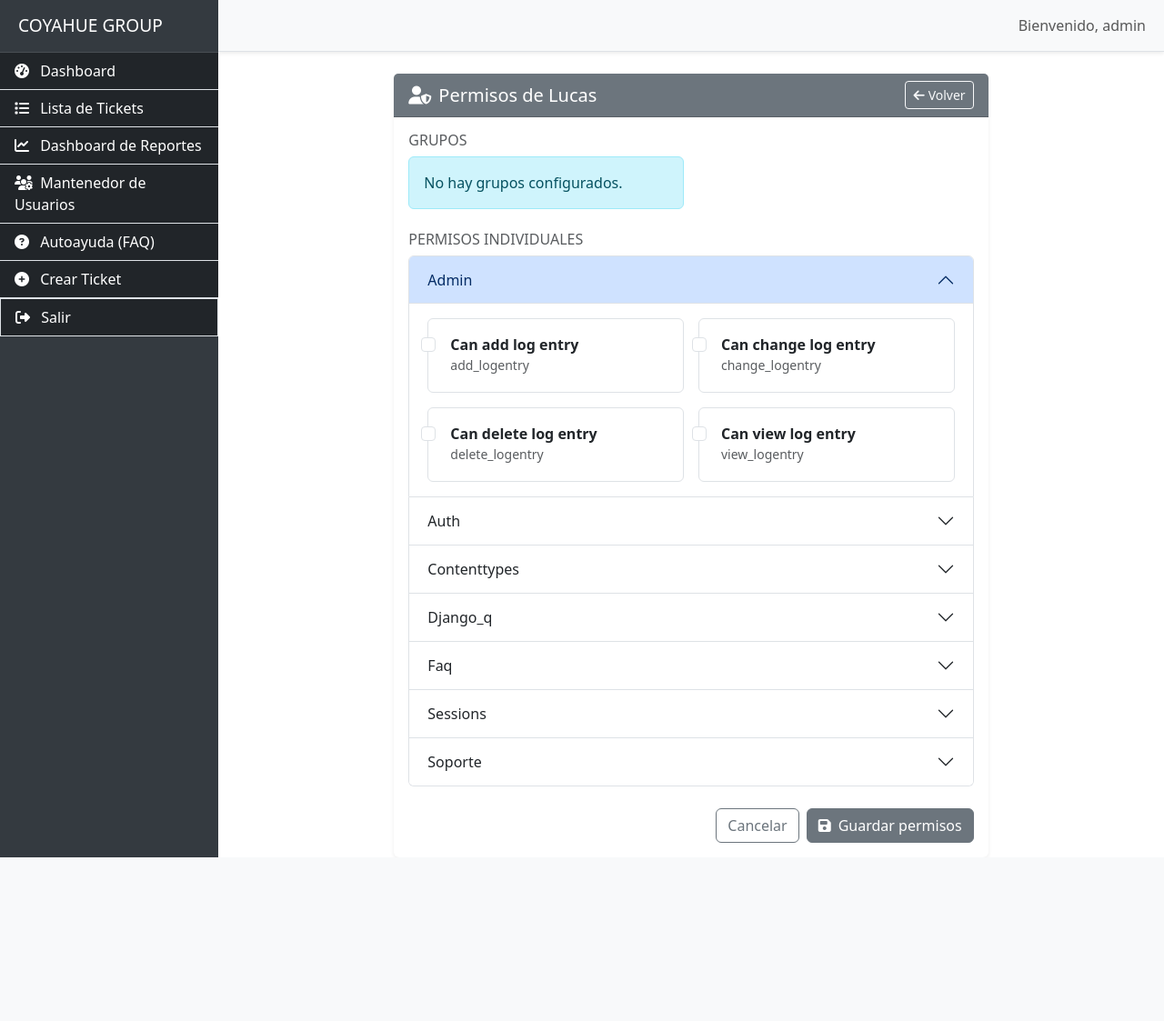
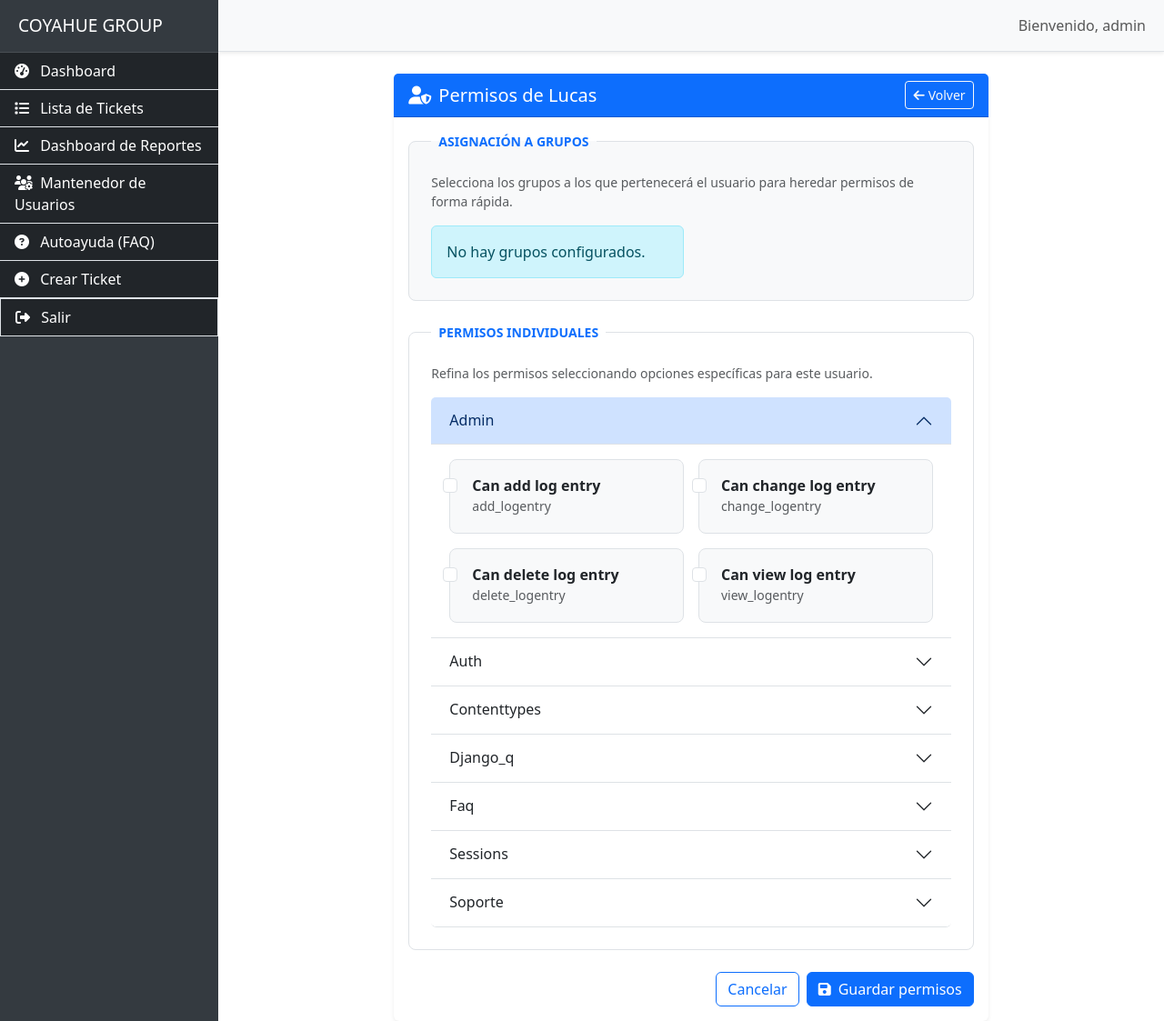
Before and after one commit to medinabenjamin/tickets-v1.0, a Django app: page /mantenedor/usuarios/2/permisos/ in a window 1280 px wide. Shown: the whole page at 91% size. Before the commit the page ends 943 px from the top, so only its background shows below. Run offline with Django 5.2, Linux system fonts and the light colour scheme; a user stored in the database is signed in; data comes from the database, SQL or seed files in the repository; some libraries are stand-ins or nearby versions.

Commit message:
Ajusta estilos y organiza la gestión de permisos

```diff
--- a/soporte/templates/soporte/gestionar_permisos_usuario.html
+++ b/soporte/templates/soporte/gestionar_permisos_usuario.html
@@ -8,23 +8,26 @@
     <div class="row justify-content-center">
         <div class="col-lg-10 col-xl-8">
             <div class="card shadow-sm border-0">
-                <div class="card-header bg-secondary text-white d-flex justify-content-between align-items-center">
+                <div class="card-header bg-primary text-white d-flex justify-content-between align-items-center">
                     <h5 class="mb-0"><i class="fas fa-user-shield me-2"></i>Permisos de {{ usuario.username }}</h5>
                     <a href="{% url 'mantenedor_usuarios' %}" class="btn btn-sm btn-outline-light">
                         <i class="fas fa-arrow-left me-1"></i>Volver
                     </a>
                 </div>
                 <div class="card-body">
-                    <form method="post">
+                    <form method="post" class="d-flex flex-column gap-4">
                         {% csrf_token %}
 
-                        <h6 class="text-uppercase text-muted">Grupos</h6>
-                        <div class="row row-cols-1 row-cols-md-2 g-3 mb-4">
+                        <fieldset class="border rounded-3 p-3 p-md-4 mb-0 bg-light">
+                            <legend class="float-none w-auto px-2 text-primary fw-semibold text-uppercase small mb-0">Asignación a grupos</legend>
+                            <p class="text-muted small mb-3">Selecciona los grupos a los que pertenecerá el usuario para heredar permisos de forma rápida.</p>
+
+                            <div class="row row-cols-1 row-cols-md-2 g-3">
                                 {% for checkbox in form.groups %}
                                     <div class="col">
-                                    <label class="form-check border rounded p-3 h-100 d-flex align-items-center gap-2">
+                                        <label class="form-check border rounded-3 p-3 h-100 d-flex align-items-center gap-2 bg-white">
                                             {{ checkbox.tag }}
-                                        <span>{{ checkbox.choice_label }}</span>
+                                            <span class="fw-semibold">{{ checkbox.choice_label }}</span>
                                         </label>
                                     </div>
                                 {% empty %}
@@ -33,17 +36,22 @@
                                     </div>
                                 {% endfor %}
                             </div>
+
                             {% if form.groups.errors %}
-                            <div class="alert alert-danger">
+                                <div class="alert alert-danger mt-3 mb-0">
                                     {% for error in form.groups.errors %}
                                         <div>{{ error }}</div>
                                     {% endfor %}
                                 </div>
                             {% endif %}
+                        </fieldset>
 
-                        <h6 class="text-uppercase text-muted">Permisos individuales</h6>
+                        <fieldset class="border rounded-3 p-3 p-md-4 mb-0">
+                            <legend class="float-none w-auto px-2 text-primary fw-semibold text-uppercase small mb-0">Permisos individuales</legend>
+                            <p class="text-muted small mb-3">Refina los permisos seleccionando opciones específicas para este usuario.</p>
+
                             {% if form.user_permissions.errors %}
-                            <div class="alert alert-danger">
+                                <div class="alert alert-danger mb-3">
                                     {% for error in form.user_permissions.errors %}
                                         <div>{{ error }}</div>
                                     {% endfor %}
@@ -52,7 +60,7 @@
 
                             <div class="accordion" id="accordionPermisos">
                                 {% for grupo in permisos_por_app %}
-                                <div class="accordion-item">
+                                    <div class="accordion-item border-0 border-bottom">
                                         <h2 class="accordion-header" id="heading-{{ forloop.counter }}">
                                             <button class="accordion-button {% if not forloop.first %}collapsed{% endif %}" type="button" data-bs-toggle="collapse" data-bs-target="#collapse-{{ forloop.counter }}" aria-expanded="{% if forloop.first %}true{% else %}false{% endif %}" aria-controls="collapse-{{ forloop.counter }}">
                                                 {{ grupo.app_label|capfirst }}
@@ -63,7 +71,7 @@
                                                 <div class="row row-cols-1 row-cols-md-2 g-3">
                                                     {% for permiso in grupo.permisos %}
                                                         <div class="col">
-                                                        <div class="form-check border rounded p-3 h-100">
+                                                            <div class="form-check border rounded-3 p-3 h-100 bg-light">
                                                                 <input type="checkbox" name="user_permissions" value="{{ permiso.id }}" id="perm-{{ permiso.id }}" class="form-check-input" {% if permiso.checked %}checked{% endif %}>
                                                                 <label class="form-check-label ms-2" for="perm-{{ permiso.id }}">
                                                                     <strong>{{ permiso.nombre }}</strong>
@@ -81,13 +89,14 @@
                                         </div>
                                     </div>
                                 {% empty %}
-                                <div class="alert alert-info">No hay permisos disponibles en el sistema.</div>
+                                    <div class="alert alert-info mb-0">No hay permisos disponibles en el sistema.</div>
                                 {% endfor %}
                             </div>
+                        </fieldset>
 
-                        <div class="d-flex justify-content-end gap-2 mt-4">
-                            <a href="{% url 'mantenedor_usuarios' %}" class="btn btn-outline-secondary">Cancelar</a>
-                            <button type="submit" class="btn btn-secondary">
+                        <div class="d-flex justify-content-end gap-2">
+                            <a href="{% url 'mantenedor_usuarios' %}" class="btn btn-outline-primary">Cancelar</a>
+                            <button type="submit" class="btn btn-primary">
                                 <i class="fas fa-save me-2"></i>Guardar permisos
                             </button>
                         </div>
--- a/soporte/templates/soporte/mantenedor_usuarios.html
+++ b/soporte/templates/soporte/mantenedor_usuarios.html
@@ -10,7 +10,7 @@
             <h1 class="display-6 fw-bold mb-0">Mantenedor de Usuarios</h1>
             <p class="text-muted mb-0">Administra el ciclo de vida completo de los usuarios del sistema.</p>
         </div>
-        <span class="badge bg-dark fs-6 align-self-start align-self-lg-center">{{ usuarios.count }} usuarios registrados</span>
+        <span class="badge bg-primary fs-6 align-self-start align-self-lg-center">{{ usuarios.count }} usuarios registrados</span>
     </div>
 
     <div class="row g-4">
@@ -63,7 +63,7 @@
 
         <div class="col-12 col-lg-8">
             <div class="card shadow-sm border-0">
-                <div class="card-header bg-dark text-white d-flex justify-content-between align-items-center">
+                <div class="card-header bg-primary text-white d-flex justify-content-between align-items-center">
                     <h5 class="mb-0"><i class="fas fa-users me-2"></i>Usuarios registrados</h5>
                     <span class="badge bg-light text-dark">{{ usuarios.count }} en total</span>
                 </div>
```
Lines whose indentation alone changed are shown as unchanged.
